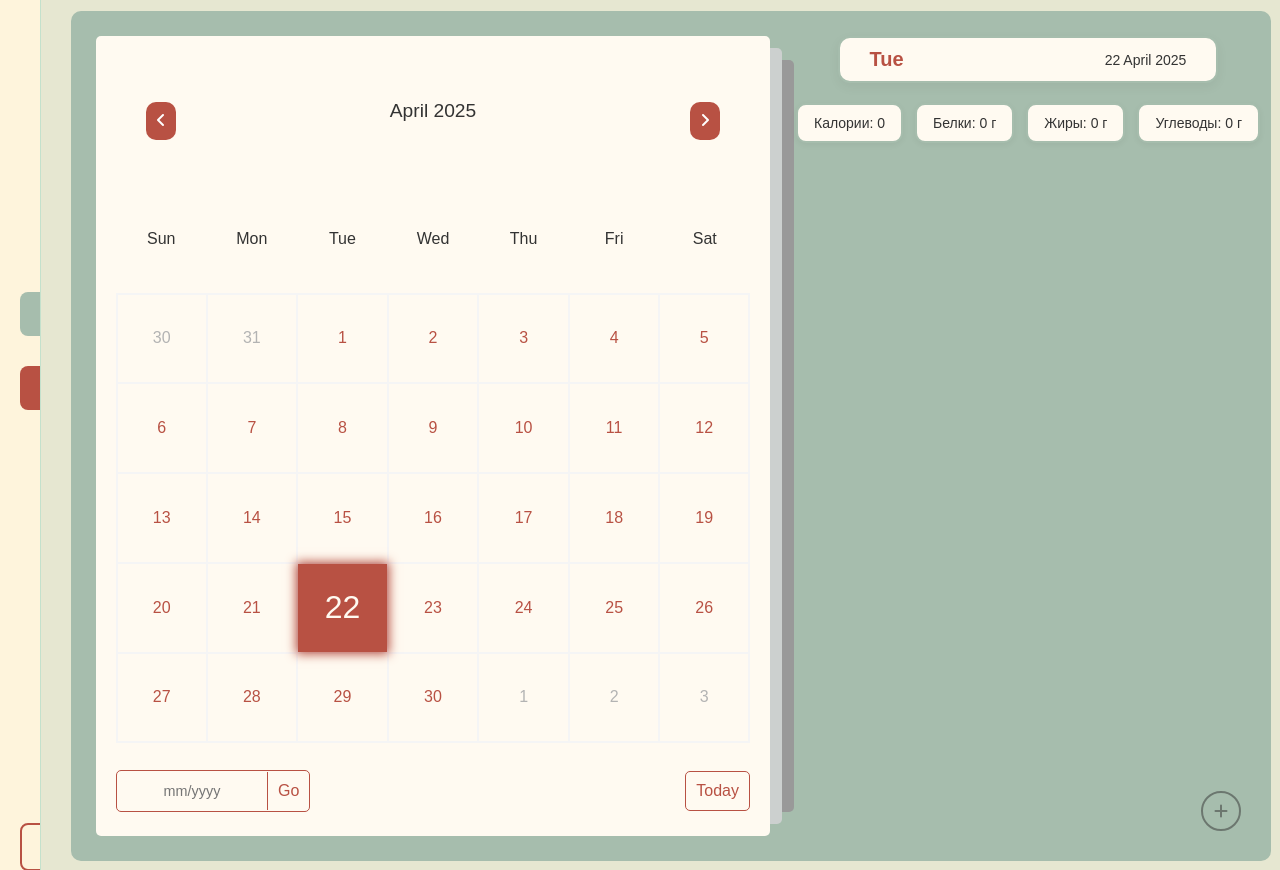
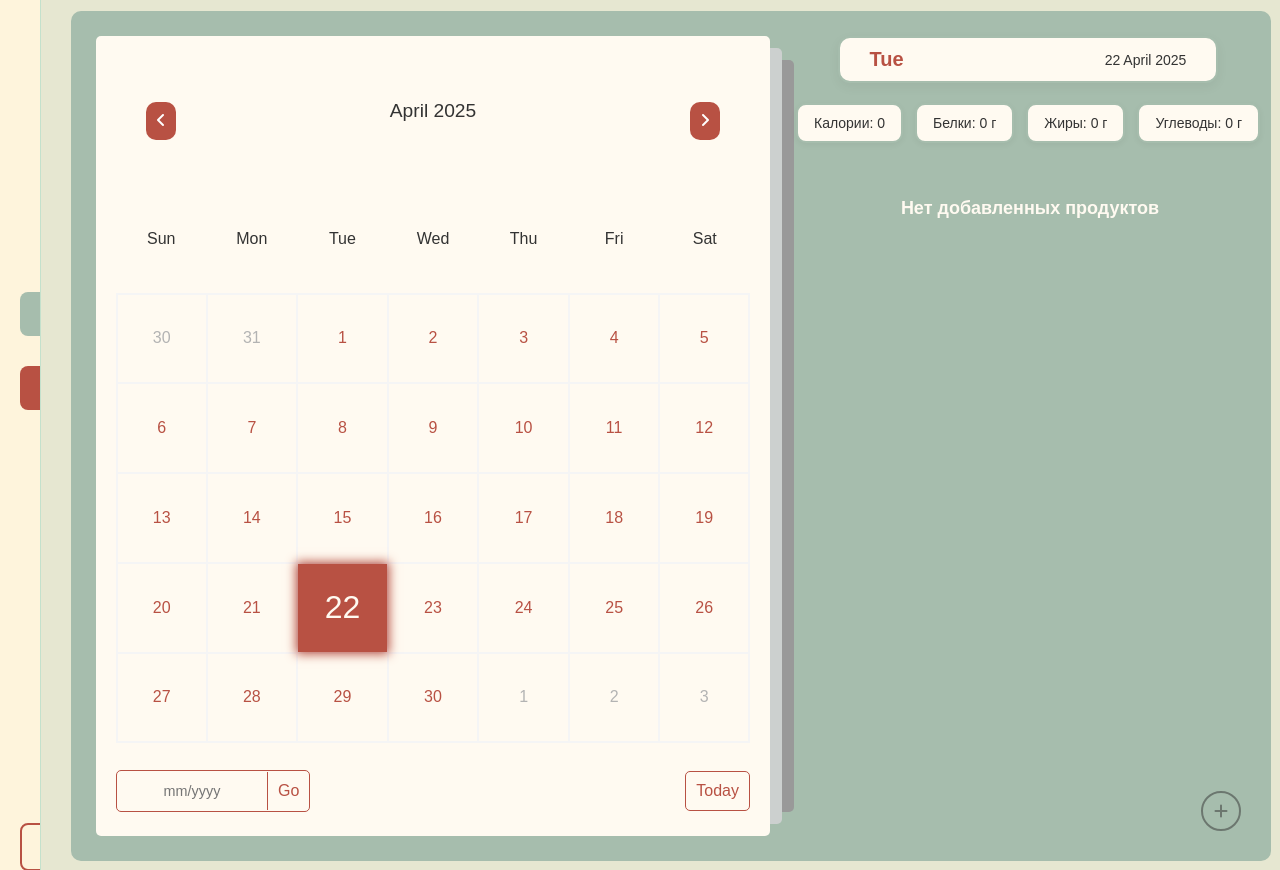
Before and after one commit to masleneck/Caloric_control_service, a FastAPI app: page /home in a window 1280 px wide. Shown: the part 217-1087 px from the top of the page. Run offline with FastAPI, Linux system fonts and the light colour scheme; parts of the project's set-up code (start-up, migrations or seed data) failed here and were passed over; some libraries are stand-ins or nearby versions.

Commit message:
no event message

```diff
--- a/app/static/css/styles.css
+++ b/app/static/css/styles.css
@@ -1027,3 +1027,12 @@ button.active {
 #sidebar-status span {
   cursor: pointer;
 }
+
+.no-meals, .no-workouts {
+  text-align: center;
+  font-size: 18px;
+  color: #fffaf1;
+  font-weight: 600;
+  margin-top: 20px;
+  padding: 15px;
+}
--- a/app/static/js/home/meal.js
+++ b/app/static/js/home/meal.js
@@ -197,7 +197,9 @@ function renderEventsForDate(dateStr) {
     DINNER: "Ужин",
     SNACK: "Перекус"
   };
-
+  if (meals.length === 0) {
+    eventsContainer.innerHTML = "<div class='no-meals'>Нет добавленных продуктов</div>";
+  } else {
     meals.forEach(meal => {
       const div = document.createElement("div");
       div.className = "event";
@@ -218,17 +220,15 @@ function renderEventsForDate(dateStr) {
           </button>
         </div>
       `;
-
       div.querySelector(".edit").addEventListener("click", () => {
         editMeal(meal.mealType, dateStr);
       });
-
       div.querySelector(".delete").addEventListener("click", () => {
         deleteMeal(meal.mealType, dateStr);
       });
-
       eventsContainer.appendChild(div);
     });
+  }
 }
 
 function editMeal(mealType, dateStr) {
--- a/app/static/js/home/workout.js
+++ b/app/static/js/home/workout.js
@@ -62,7 +62,9 @@ function renderWorkoutsForDate(dateStr) {
   if (window.calendarMode !== "workouts") return;
   eventsContainer.innerHTML = "";
   const workouts = window.workoutsByDate[dateStr] || [];
-
+  if (workouts.length === 0) {
+    eventsContainer.innerHTML = "<div class='no-workouts'>Нет данных о тренировках</div>";
+  } else {
     workouts.forEach(workout => {
       const div = document.createElement("div");
       div.className = "event";
@@ -84,17 +86,15 @@ function renderWorkoutsForDate(dateStr) {
           </button>
         </div>
       `;
-
       div.querySelector(".delete").addEventListener("click", () => {
         deleteWorkout(workout.name, dateStr);
       });
-
       div.querySelector(".edit").addEventListener("click", () => {
         startEditWorkout(workout.name, dateStr);
       });
-
       eventsContainer.appendChild(div);
     });
+  }
 }
 
 function startEditWorkout(name, dateStr) {
```
Lines whose indentation alone changed are shown as unchanged.
